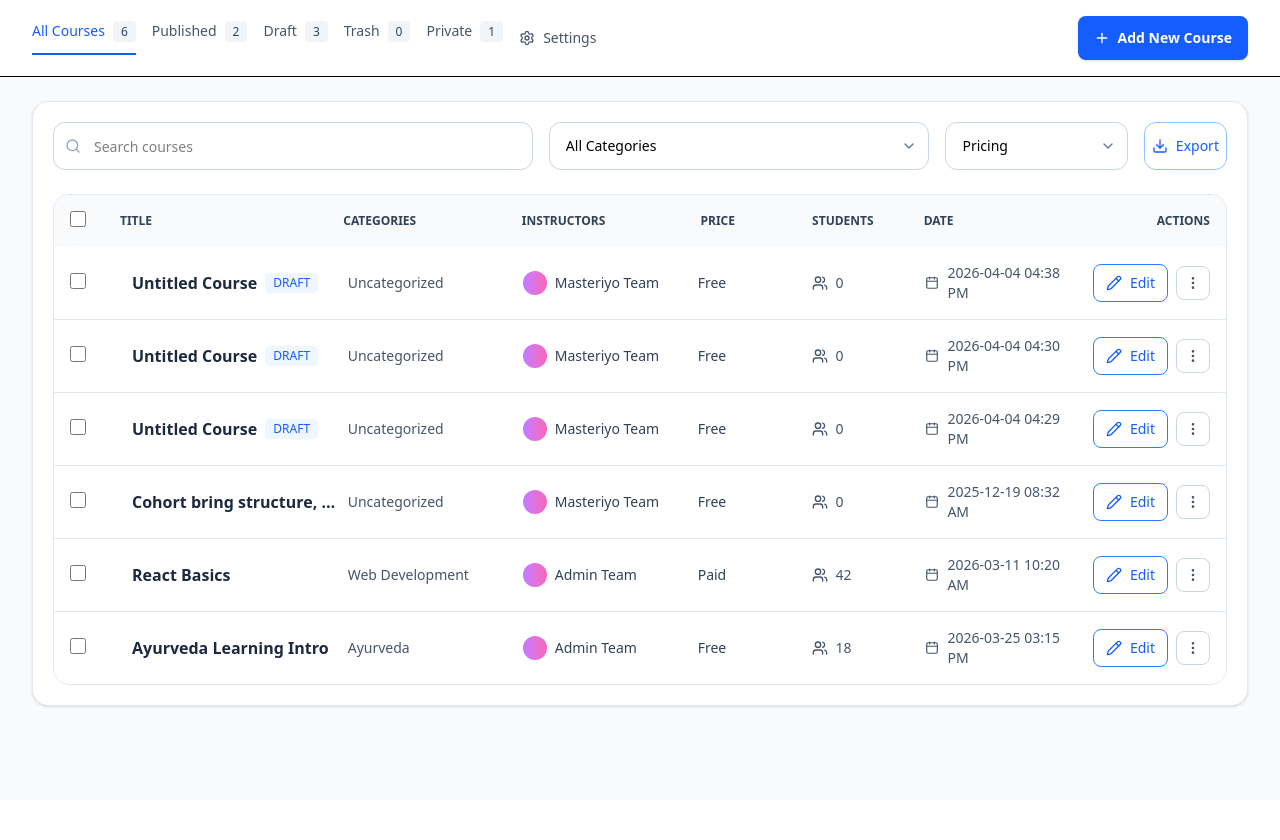
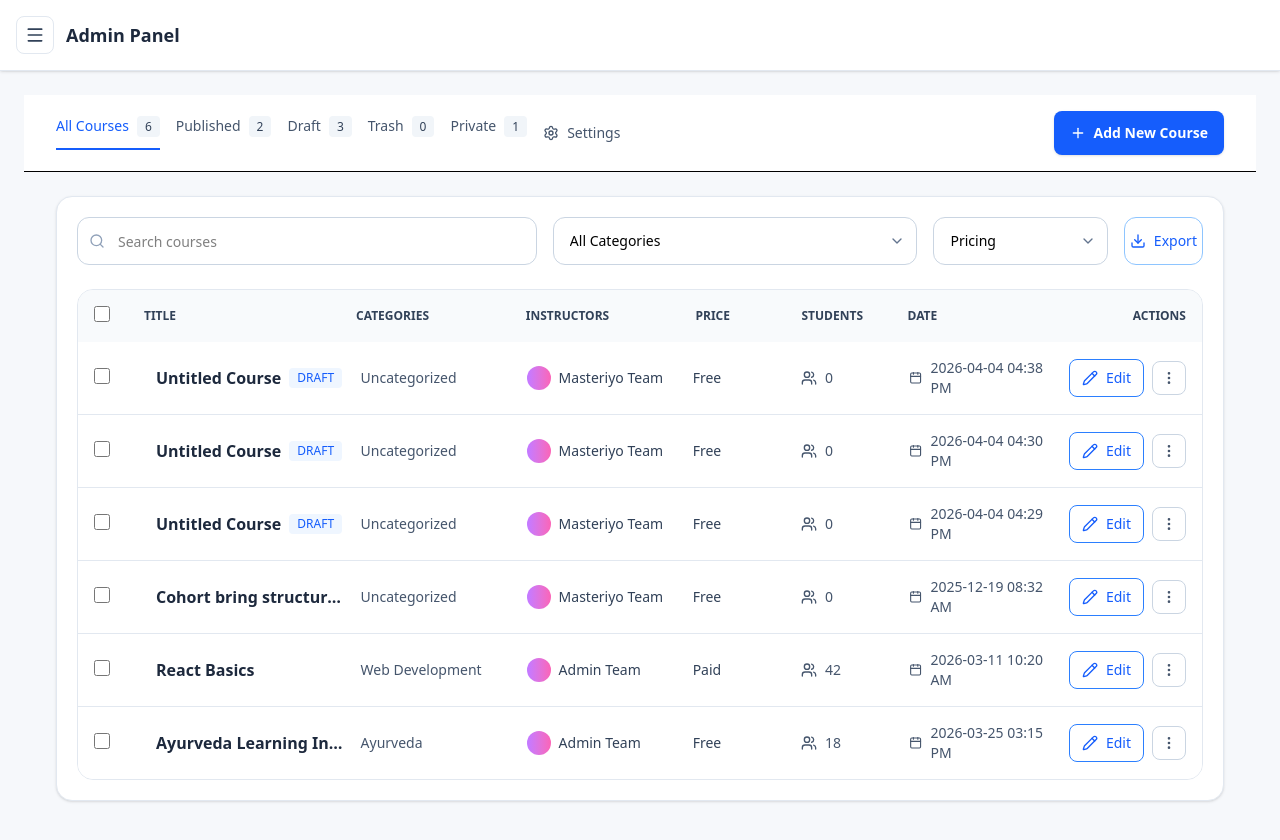
Before and after one commit to veer844abhimanyu/Admin, a Next.js app: page /courses in a window 1280 px wide. Shown: the top 840 px of the page. Before the commit the page ends 800 px from the top, so only its background shows below. Built offline with nearby package versions, Linux system fonts and the light colour scheme.

Commit message:
fix nav bar

```diff
--- a/app/courses/new/page.tsx
+++ b/app/courses/new/page.tsx
@@ -209,7 +209,7 @@ export default function NewCoursePage() {
 
             <div className="flex flex-wrap gap-3">
               <Link
-                href="/admin/courses"
+                href="/courses"
                 className="rounded-md border border-slate-300 px-4 py-2 text-sm font-medium text-slate-700 hover:bg-slate-50"
               >
                 Back to Courses
--- a/app/courses/page.tsx
+++ b/app/courses/page.tsx
@@ -1,5 +1,5 @@
 "use client";
-
+import AdminLayout from "@/components/AdminLayout";
 import Link from "next/link";
 import { useMemo, useState } from "react";
 import {
@@ -251,7 +251,7 @@ export default function CoursesPage() {
   };
 
   return (
-    <div className="min-h-screen bg-slate-50">
+    <AdminLayout>
       <div className="border-b bg-white">
         <div className="mx-auto max-w-7xl px-4 sm:px-6 lg:px-8">
           <div className="flex flex-col gap-4 py-4 lg:flex-row lg:items-center lg:justify-between">
@@ -580,6 +580,6 @@ export default function CoursesPage() {
           </div>
         </div>
       </div>
-    </div>
+    </AdminLayout>
   );
 }
--- a/components/AdminSidebar.tsx
+++ b/components/AdminSidebar.tsx
@@ -34,7 +34,7 @@ type MenuItem = {
 const menuItems: MenuItem[] = [
   { label: "Dashboard", icon: LayoutGrid, href: "/" },
   { label: "Customers", icon: Users, href: "/customers" },
-  { label: "Courses", icon: Book, href: "/course"},
+  { label: "Courses", icon: Book, href: "/courses"},
   { label: "Experts", icon: UserRound, href: "/experts" },
   { label: "Products", icon: ShoppingCart, href: "/products" },
   { label: "Share & Earn", icon: Share2, href: "/share-earn" },
```
